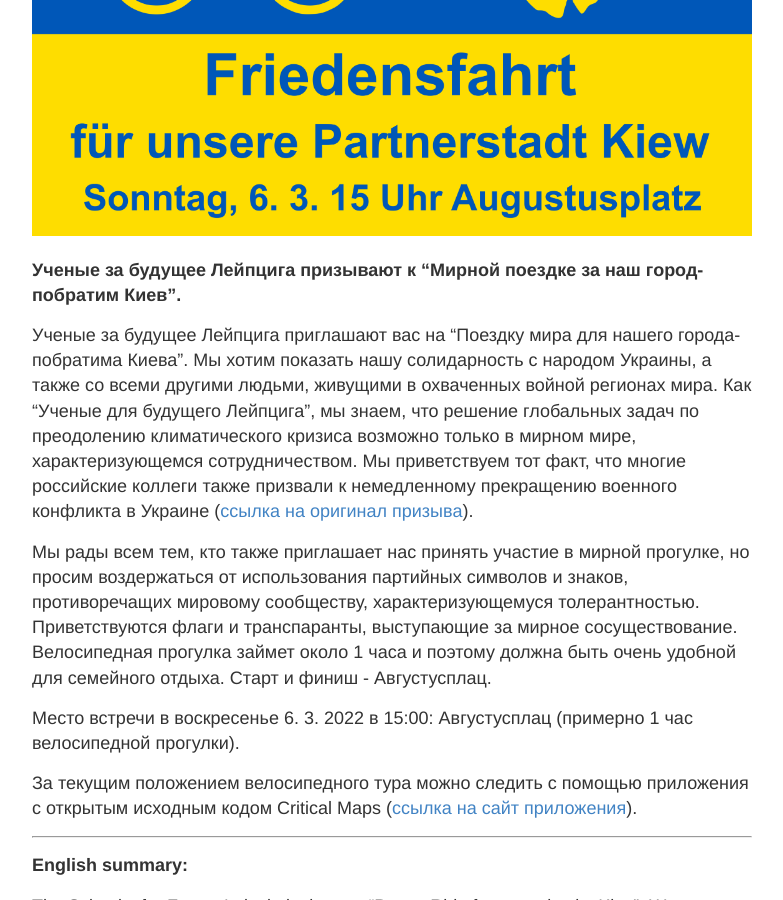
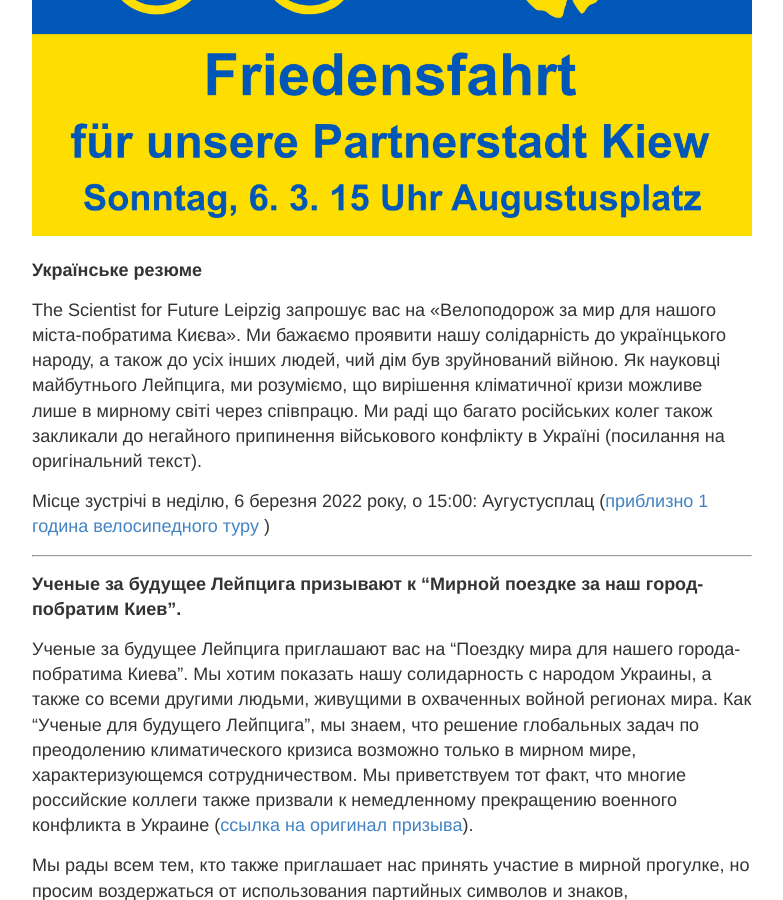
Before and after one commit to s4f-leipzig/s4f-leipzig.github.io, a Jekyll site: the page built from index.md, in a window 1280 px wide and 900 px high, scrolled down 1193 px. Shown: the whole window, without its empty margins (248-1031 px from the left). Built offline with Jekyll 4.4.1, drawn with Linux system fonts in a browser that asks for light colours.

Commit message:
Update index.md

```diff
--- a/index.md
+++ b/index.md
@@ -15,6 +15,15 @@ Treffpunkt am Sonntag 6. 3. 2022 um 15 Uhr: Augustusplatz (ca. 1 stündige Radto
 Der aktuellen Position der Radtour kann mit der Open Source App Critical Maps gefolgt werden (<a href="https://www.criticalmaps.net/">Link zur Webseite der App</a>).
 
 ![](/images/Friedensfahrt.png)
+
+
+<b>Українське резюме</b>
+
+The Scientist for Future Leipzig запрошує вас на «Велоподорож за мир для нашого міста-побратима Києва». Ми бажаємо проявити нашу солідарність до українцького народу, а також до усіх інших людей, чий дім був зруйнований війною. Як науковці майбутнього Лейпцига, ми розуміємо, що вирішення кліматичної кризи можливе лише в мирному світі через співпрацю. Ми раді що багато російських колег також закликали до негайного припинення військового конфлікту в Україні (посилання на оригінальний текст).
+
+Місце зустрічі в неділю, 6 березня 2022 року, о 15:00: Аугустусплац (<a href="https://trv-science.ru/2022/02/we-are-against-war/">приблизно 1 година велосипедного туру </a>)
+
+<hr>
 
 <b>Ученые за будущее Лейпцига призывают к "Мирной поездке за наш город-побратим Киев".</b>
 <br>
```
